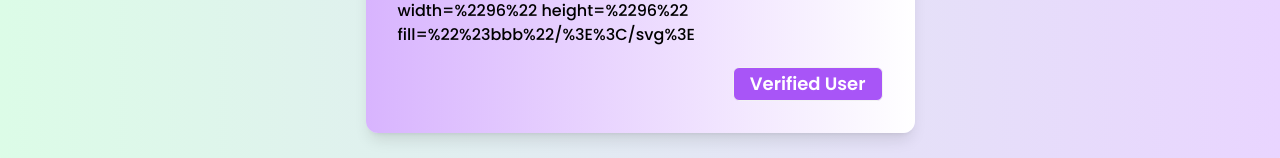
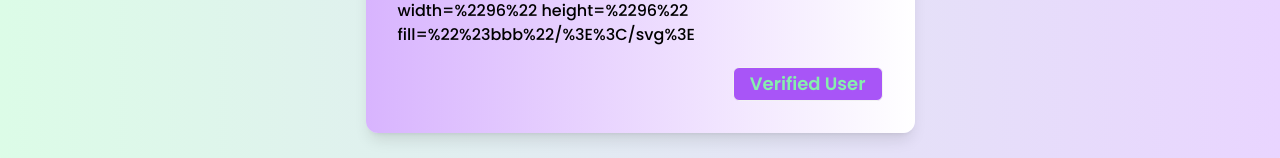
Before and after one commit to asshikhon/b9-assignment-9, a React (Vite) app: page /user in a window 1280 px wide. Shown: the part 773-931 px from the top of the page. Built offline with nearby package versions, Linux system fonts and the light colour scheme; no server answers; sample sign-in values are in the browser's storage.

Commit message:
added dynamic color for verified and non-verified user

```diff
--- a/src/pages/UserProfile/UserProfile.jsx
+++ b/src/pages/UserProfile/UserProfile.jsx
@@ -65,11 +65,11 @@ const UserProfile = () => {
                 <div className="card-actions justify-end mt-3">
                     <div className="badge animate__animated animate__fadeInBottomLeft bg-purple-500 py-4 rounded-md px-4 text-white text-lg font-semibold">
                         {emailVerified ? (
-                            <p className="font-semibold">
+                            <p className="font-semibold text-green-300">
                                 Verified User
                             </p>
                         ) : (
-                            <p className="font-semibold">
+                            <p className="font-semibold ">
                                 Non-Verified User
                             </p>
                         )}
```
